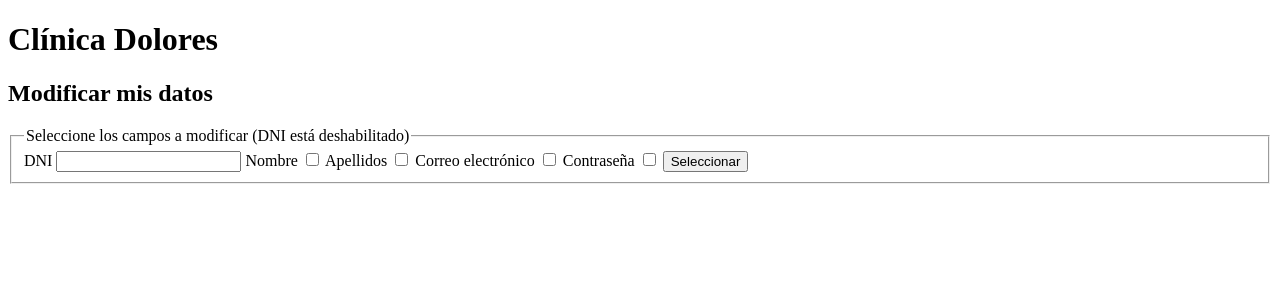
After one commit to jaguileraaguilera/clinica, a PHP site: the page made by views/usuario/elegir_datos_modificar.php in a window 1280 px wide. The commit adds this page. Shown: the top 300 px of the page. Run offline with PHP 8.4, Linux system fonts and the light colour scheme; the template is opened without the code that fills it, so the values that code supplies are empty; some libraries are stand-ins or nearby versions.

Commit message:
modificar usuarios implimentado a medias. Falta guardar cambios en la bd con el método modificar()

```diff
--- /dev/null
+++ b/views/usuario/elegir_datos_modificar.php
@@ -0,0 +1,26 @@
+<section>
+    <h2>Modificar mis datos</h2>
+
+    <form action="<?=base_url?>/Usuario/ver_formulario_modificar" method="POST">
+        <fieldset>
+        <legend>Seleccione los campos a modificar (DNI está deshabilitado)</legend>
+
+            <label for="dni">DNI</label>
+            <input type="text" name="dni" id="dni" value="<?=$dni?>" readonly>
+
+            <label for="nombre">Nombre</label>
+            <input type="checkbox" name="nombre" id="nombre" value="nombre">
+
+            <label for="apellidos">Apellidos</label>
+            <input type="checkbox" name="apellidos" id="apellidos" value="apellidos">
+
+            <label for="correo">Correo electrónico</label>
+            <input type="checkbox" name="correo" id="correo" value="correo">
+
+            <label for="password">Contraseña</label>
+            <input type="checkbox" name="password" id="password" value="password">
+
+            <input type="submit" value="Seleccionar">
+        </fieldset>
+    </form>
+</section>
--- a/views/usuario/panel_administrador.php
+++ b/views/usuario/panel_administrador.php
@@ -44,7 +44,7 @@
     <nav>
         <ul>
             <li><a href="<?=base_url."/Usuario/consultar_datos"?>">Consultar mis datos</a></li>
-            <li><a href="#">Modificar mis datos</a></li>
+            <li><a href="<?=base_url."/Usuario/ver_formulario_elegir_datos_modificar"?>">Modificar mis datos</a></li>
         </ul>
     </nav>
 </section>
```
Also changed, not shown: controllers/UsuarioController.php (+19 -1 lines).
